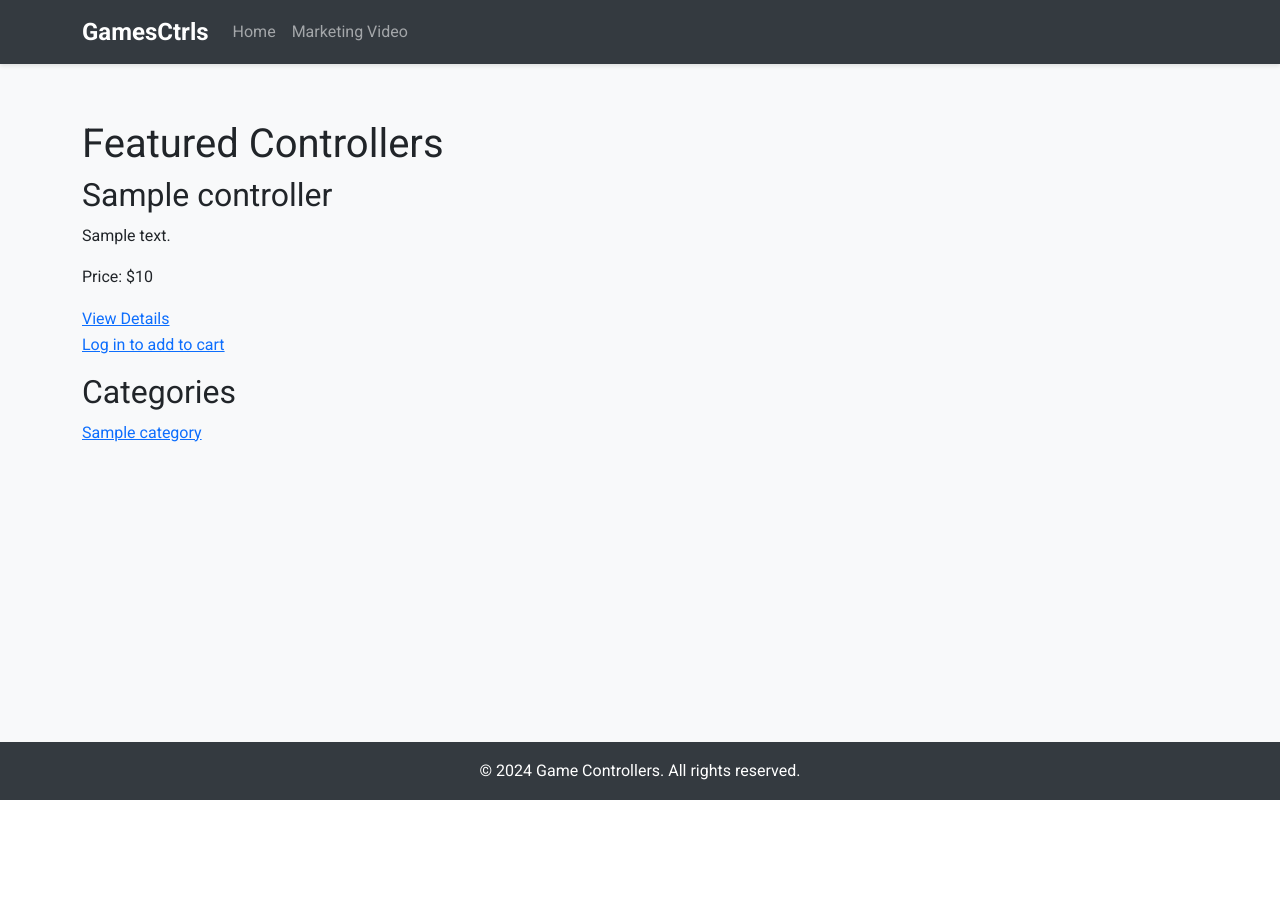
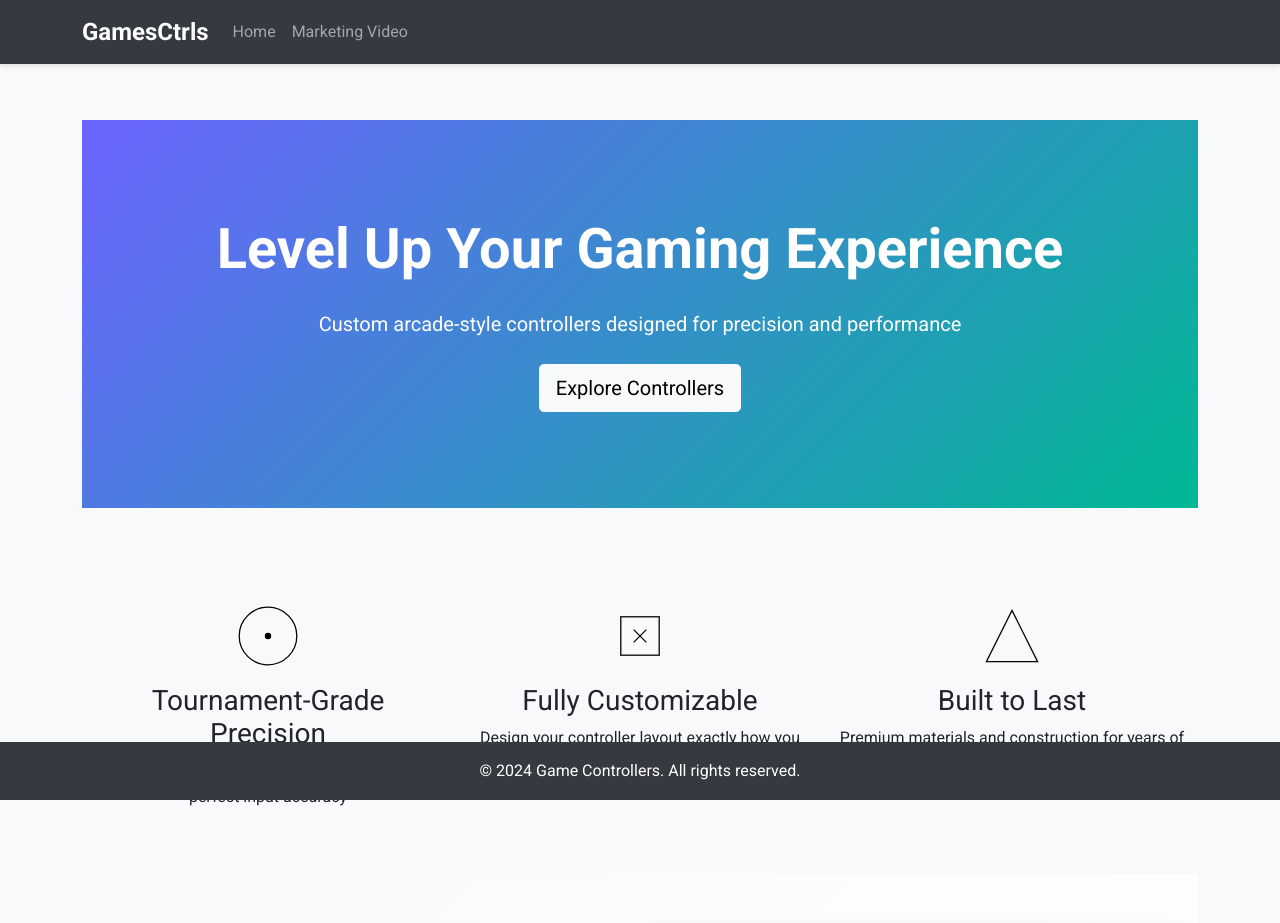
Before and after one commit to ekvale/game_ctrl, a Django app: template products/templates/products/home.html in a window 1280 px wide. Shown: the top 923 px of the page. Before the commit the page ends 800 px from the top, so only its background shows below. Run offline with Django 5.2, Linux system fonts and the light colour scheme; the template is opened without the code that fills it: most values are stand-ins (such as "Sample title", 1, 10 or a date in 2020); grey boxes marked "Sample" are stand-in pictures; some libraries are stand-ins or nearby versions.

Commit message:
ITS WORKING! adding sample data

```diff
--- a/products/templates/products/home.html
+++ b/products/templates/products/home.html
@@ -1,38 +1,141 @@
-{% extends 'base.html' %}
+{% extends "base.html" %}
+{% load static %}
+
+{% block title %}Game Ctrl - Custom Gaming Controllers{% endblock %}
 
 {% block content %}
-<h1>Featured Controllers</h1>
-<div class="controllers">
-    {% if featured_controllers %}
+<section class="hero-section text-center">
+    <div class="container">
+        <h1 class="display-4 fw-bold mb-4">Level Up Your Gaming Experience</h1>
+        <p class="lead mb-4">Custom arcade-style controllers designed for precision and performance</p>
+        <a href="#custom-builds" class="btn btn-light btn-lg">Explore Controllers</a>
+    </div>
+</section>
+
+<section class="features py-5">
+    <div class="container">
+        <div class="row text-center">
+            <div class="col-md-4">
+                <img src="{% static 'images/precision.svg' %}" alt="Precision" class="feature-icon">
+                <h3>Tournament-Grade Precision</h3>
+                <p>Professional-grade buttons and joysticks for perfect input accuracy</p>
+            </div>
+            <div class="col-md-4">
+                <img src="{% static 'images/customizable.svg' %}" alt="Customizable" class="feature-icon">
+                <h3>Fully Customizable</h3>
+                <p>Design your controller layout exactly how you want it</p>
+            </div>
+            <div class="col-md-4">
+                <img src="{% static 'images/durable.svg' %}" alt="Durable" class="feature-icon">
+                <h3>Built to Last</h3>
+                <p>Premium materials and construction for years of gaming</p>
+            </div>
+        </div>
+    </div>
+</section>
+
+<section class="video-section py-5 bg-light">
+    <div class="container">
+        <div class="row align-items-center">
+            <div class="col-md-6">
+                <h2 class="mb-4">See How It Works</h2>
+                <p class="lead mb-4">Watch our quick explainer video to see how our custom controllers are built and how they can enhance your gaming experience.</p>
+                <ul class="list-unstyled">
+                    <li class="mb-3">
+                        <i class="bi bi-check-circle-fill text-success me-2"></i>
+                        Professional-grade components
+                    </li>
+                    <li class="mb-3">
+                        <i class="bi bi-check-circle-fill text-success me-2"></i>
+                        Customizable button layout
+                    </li>
+                    <li class="mb-3">
+                        <i class="bi bi-check-circle-fill text-success me-2"></i>
+                        RGB LED lighting options
+                    </li>
+                </ul>
+            </div>
+            <div class="col-md-6">
+                <div class="ratio ratio-16x9 shadow rounded">
+                    <iframe src="https://www.youtube.com/embed/your-video-id" title="Product Demo" allowfullscreen></iframe>
+                </div>
+            </div>
+        </div>
+    </div>
+</section>
+
+<section id="custom-builds" class="py-5">
+    <div class="container">
+        <h2 class="text-center mb-5">Featured Controllers</h2>
+        <div class="row">
             {% for controller in featured_controllers %}
-        <div class="controller">
-            <h2>{{ controller.name }}</h2>
-            <p>{{ controller.description }}</p>
-            <p>Price: ${{ controller.price }}</p>
-            <a href="{{ controller.get_absolute_url }}">View Details</a>
+            <div class="col-md-4 mb-4">
+                <div class="product-card card h-100 shadow-sm">
+                    {% if controller.image %}
+                    <img src="{{ controller.image.url }}"
+                         class="card-img-top p-3"
+                         alt="{{ controller.name }}"
+                         style="height: 250px; object-fit: cover;">
+                    {% endif %}
+                    <div class="card-body d-flex flex-column">
+                        <h5 class="card-title">{{ controller.name }}</h5>
+                        <p class="card-text flex-grow-1">{{ controller.description|truncatewords:20 }}</p>
+                        <div class="d-flex justify-content-between align-items-center mt-3">
+                            <span class="h5 mb-0 text-primary">${{ controller.price }}</span>
+                            <div>
+                                <a href="{{ controller.get_absolute_url }}"
+                                   class="btn btn-outline-primary me-2">Details</a>
                                 {% if user.is_authenticated %}
-                <form action="{% url 'cart:add_to_cart' %}" method="post">
+                                    <form action="{% url 'cart:add_to_cart' %}" method="post" class="d-inline">
                                         {% csrf_token %}
                                         <input type="hidden" name="controller_id" value="{{ controller.id }}">
-                    <input type="number" name="quantity" value="1" min="1" max="10">
-                    <button type="submit">Add to Cart</button>
+                                        <input type="number" name="quantity" value="1" min="1" max="10" class="form-control d-inline" style="width: 60px;">
+                                        <button type="submit" class="btn btn-primary">
+                                            <i class="bi bi-cart-plus"></i> Add
+                                        </button>
                                     </form>
                                 {% else %}
-                <p><a href="{% url 'login' %}?next={{ request.path }}">Log in to add to cart</a></p>
+                                    <a href="{% url 'login' %}?next={{ request.path }}" class="btn btn-primary">
+                                        <i class="bi bi-cart-plus"></i> Add to Cart
+                                    </a>
                                 {% endif %}
                             </div>
-        {% endfor %}
-    {% else %}
-        <p>No featured controllers available.</p>
-    {% endif %}
                         </div>
-
-<h2>Categories</h2>
-<div class="categories">
-    {% for category in categories %}
-    <div class="category">
-        <a href="{{ category.get_absolute_url }}">{{ category.name }}</a>
+                    </div>
+                </div>
+            </div>
+            {% empty %}
+            <div class="col-12 text-center">
+                <p class="lead text-muted">No featured controllers available at the moment.</p>
             </div>
             {% endfor %}
         </div>
+    </div>
+</section>
+
+<section class="categories py-5 bg-light">
+    <div class="container">
+        <h2 class="text-center mb-5">Browse by Category</h2>
+        <div class="row">
+            {% for category in categories %}
+            <div class="col-md-4 mb-4">
+                <div class="category-card card h-100 shadow-sm">
+                    <div class="card-body">
+                        <h5 class="card-title">{{ category.name }}</h5>
+                        <a href="{{ category.get_absolute_url }}" class="btn btn-outline-primary">Browse</a>
+                    </div>
+                </div>
+            </div>
+            {% endfor %}
+        </div>
+    </div>
+</section>
+
+<section class="cta-section bg-primary text-white py-5 text-center">
+    <div class="container">
+        <h2 class="mb-4">Ready to Customize Your Controller?</h2>
+        <p class="lead mb-4">Choose from our pre-built designs or create your own custom layout</p>
+        <a href="{% url 'products:category_detail' 'arcade-controllers' %}" class="btn btn-light btn-lg">Start Building</a>
+    </div>
+</section>
 {% endblock %}
```
Lines whose indentation alone changed are shown as unchanged.
